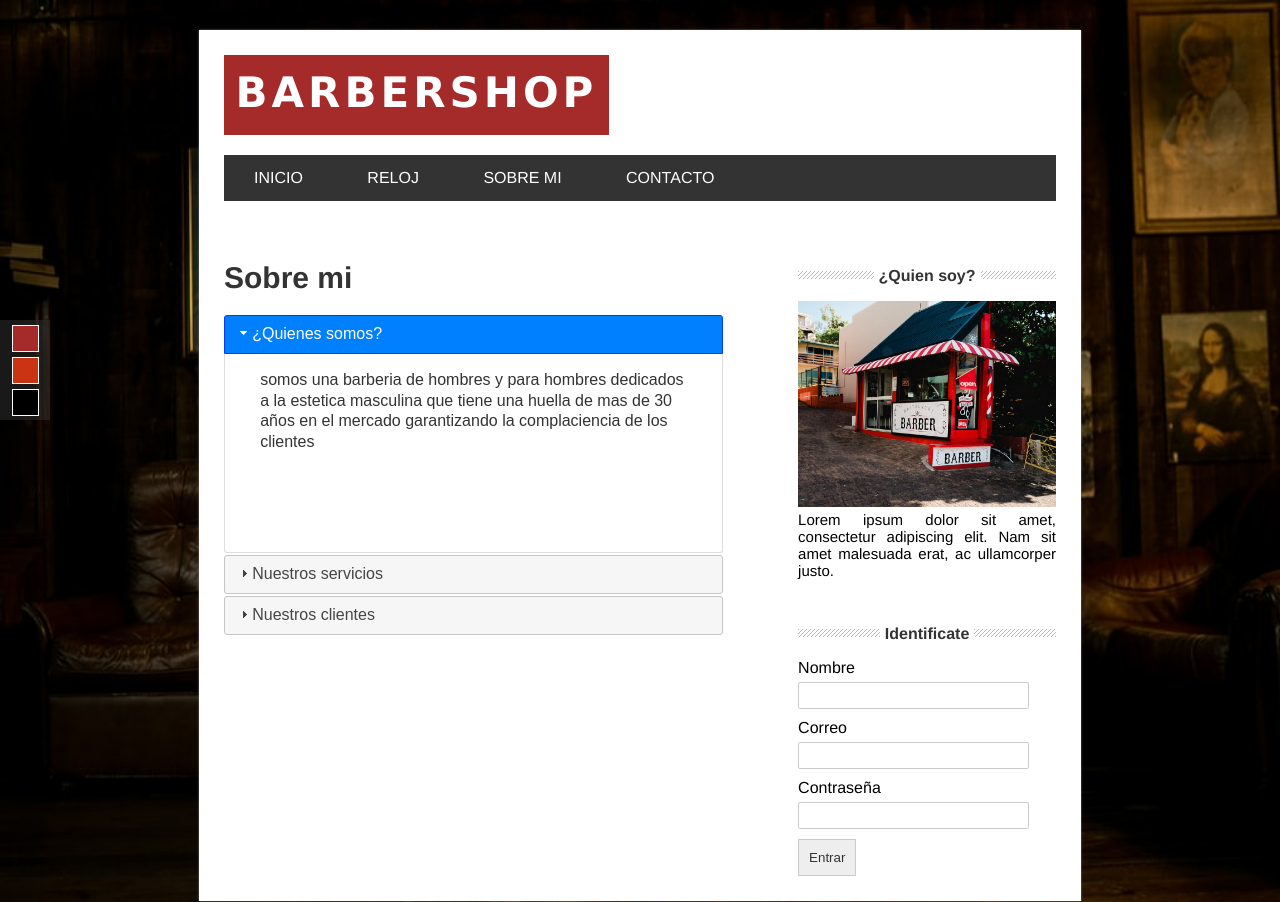
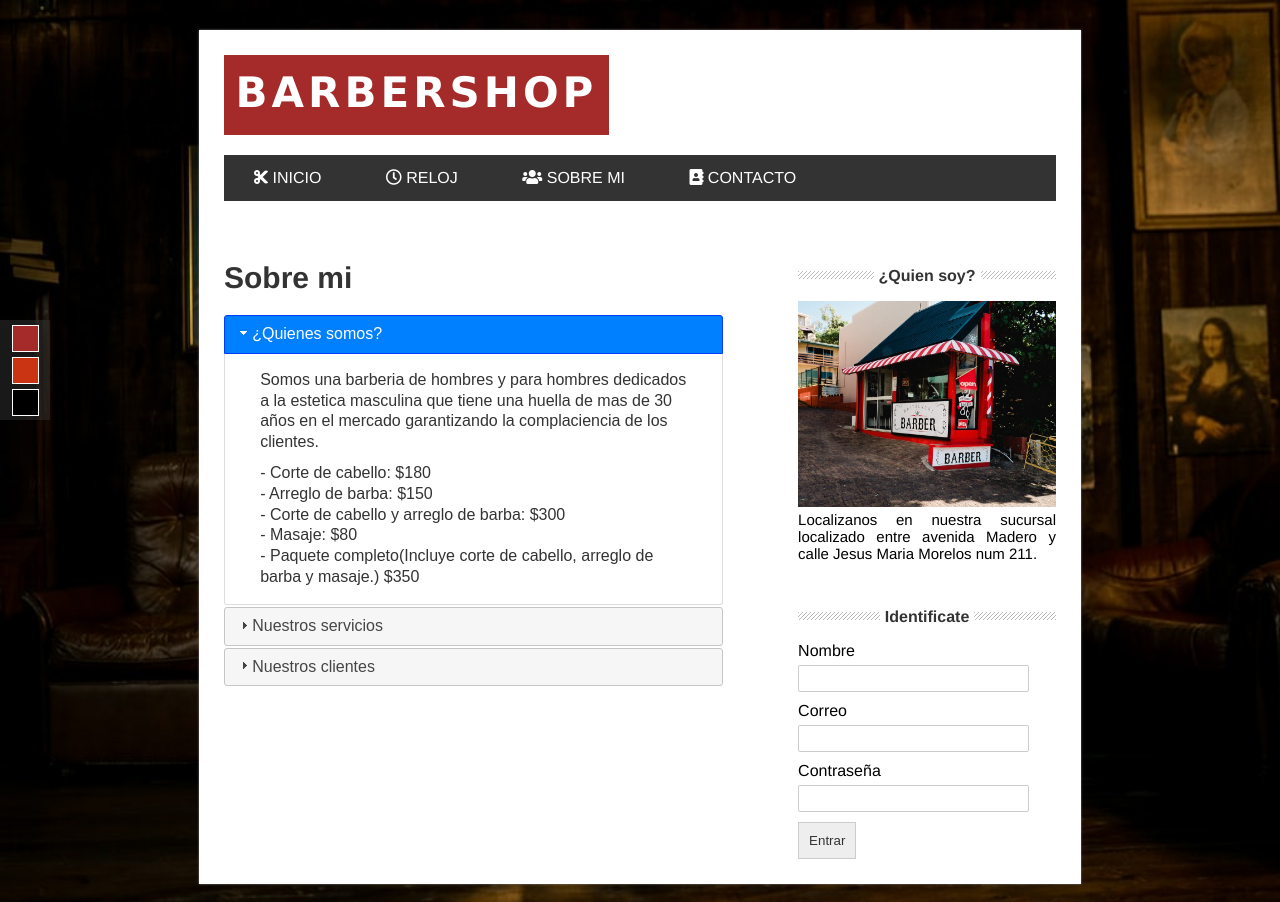
Before and after one commit to kevindeveloper95/Barber-shop, a plain HTML site: page about.html in a window 1280 px wide. Shown: the top 902 px of the page. Drawn offline with nearby package versions, Linux system fonts and the light colour scheme.

Commit message:
Se agregaron iconos para mejorar la estetica y se agregaron los precios y las promociones

```diff
--- a/about.html
+++ b/about.html
@@ -8,6 +8,8 @@
 		<link rel="stylesheet" type="text/css" href="css/styles.css" />
 		<link id="theme" rel="stylesheet" type="text/css" href="css/brown.css" />
 
+		<!-- Font Awesome -->
+		<link rel="stylesheet" href="https://pro.fontawesome.com/releases/v5.10.0/css/all.css" integrity="sha384-AYmEC3Yw5cVb3ZcuHtOA93w35dYTsvhLPVnYs9eStHfGJvOvKxVfELGroGkvsg+p" crossorigin="anonymous"/>
 
 		<!-- jQuery -->
 		<script src="https://ajax.googleapis.com/ajax/libs/jquery/3.1.1/jquery.min.js"></script>
@@ -39,10 +41,10 @@
 
 				<nav id="menu">
 					<ul>
-						<li><a href="index.html">Inicio</a></li>
-						<li><a href="reloj.html">Reloj</a></li>
-						<li><a href="about.html">Sobre mi</a></li>
-						<li><a href="contact.html">Contacto</a></li>
+						<li><a href="index.html"><i class="fas fa-cut"></i> Inicio</a></li>
+						<li><a href="reloj.html"><i class="far fa-clock"></i> Reloj</a></li>
+						<li><a href="about.html"><i class="fas fa-users"></i> Sobre mi</a></li>
+						<li><a href="contact.html"><i class="fas fa-address-book"></i> Contacto</a></li>
 					</ul>
 				</nav>
 			</header>
@@ -58,14 +60,22 @@
 						<h3>¿Quienes somos?</h3>
 						<div>
 							<p>
-								somos una barberia de hombres y para hombres dedicados a la estetica masculina que tiene una huella de mas de 30 años en el mercado garantizando la complaciencia de los clientes
+								Somos una barberia de hombres y para hombres dedicados a la estetica masculina que tiene una huella de mas de 30 años en el mercado garantizando la complaciencia de los clientes.
 							</p>
+							<ul class="precios">
+								<li>- Corte de cabello: $180</li>
+								<li>- Arreglo de barba: $150</li>
+								<li>- Corte de cabello y arreglo de barba: $300</li>
+								<li>- Masaje: $80</li>
+								<li>- Paquete completo(Incluye corte de cabello, arreglo de barba y masaje.) $350</li>
+							</ul>
+
 						</div>
 
 						<h3>Nuestros servicios</h3>
 						<div>
 							<p>
-								Los servicios incluidos en nuestra barberia van desde cortes de cabello hasta arreglos de barba incluyendo masaje y mascarillas rejuvenecedoras, tambien cuenta con una amplia gama de productos especialmente diseñados para la comunidad masculina a la venta y como plus puedes tomar cualquier bebida que tenemos a nuestra disposicion mientras esperas comodamente a que te realizen el corte o el arreglo que solicitaste
+								Los servicios incluidos en nuestra barberia van desde cortes de cabello hasta arreglos de barba incluyendo masaje y mascarillas rejuvenecedoras, tambien cuenta con una amplia gama de productos especialmente diseñados para la comunidad masculina a la venta y como plus puedes tomar cualquier bebida que tenemos a nuestra disposicion mientras esperas comodamente a que te realizen el corte o el arreglo que solicitaste.
 							</p>
 						</div>
 
@@ -76,14 +86,15 @@
 							</p>
 						</div>
 					</div>
+				</div>
+			</div>
 
-				</div>
 
 				<aside id="sidebar">
 					<div id="about">
 						<h4><span>¿Quien soy?</span></h4>
 						<img src="img/barberia.jpg" />
-						<p>Lorem ipsum dolor sit amet, consectetur adipiscing elit. Nam sit amet malesuada erat, ac ullamcorper justo.</p>
+						<p>Localizanos en nuestra sucursal localizado entre avenida Madero y calle Jesus Maria Morelos num 211.</p>
 					</div>
 
 					<div id="login">
--- a/css/styles.css
+++ b/css/styles.css
@@ -263,6 +263,10 @@ footer {
 	height: 225%;
 }
 
+.precios{
+	margin-top: 10px;
+	list-style: none;
+}
 
 @media only screen and (max-width: 1440px) {
 
--- a/js/main.js
+++ b/js/main.js
@@ -20,7 +20,7 @@ $(document).ready(function(){
 			{
 				title: 'SERVICIOS',
 				date: 'Publicado el dia ' + moment().date() + " de " + moment().format("MMMM") + " del " + moment().format("YYYY"),
-				content: 'Los servicios incluidos en nuestra barberia van desde cortes de cabello hasta arreglos de barba incluyendo masaje y mascarillas rejuvenecedoras, tambien cuenta con una amplia gama de productos especialmente diseñados para la comunidad masculina a la venta y como plus puedes tomar cualquier bebida que tenemos a nuestra disposicion mientras esperas comodamente a que te realizen el corte o el arreglo que solicitaste'
+				content: 'Los servicios incluidos en nuestra barberia van desde cortes de cabello hasta arreglos de barba incluyendo masaje y mascarillas rejuvenecedoras, tambien cuenta con una amplia gama de productos especialmente diseñados para la comunidad masculina a la venta y como plus puedes tomar cualquier bebida que tenemos a nuestra disposicion mientras esperas comodamente a que te realizen el corte o el arreglo que solicitaste.'
 			},
 			{
 				title: 'EXPERENCIA',
@@ -31,6 +31,11 @@ $(document).ready(function(){
 				title: 'PUBLICO AL QUE NOS DIRIGIMOS',
 				date: 'Publicado el dia ' + moment().date() + " de " + moment().format("MMMM") + " del " + moment().format("YYYY"),
 				content: 'Nuestra barberia esta exlusivamente enfocada al publico masculino de cualquier edad que quiera vivir una experencia completamente nueva y muy reconfortante.'
+			},
+			{
+				title: '$ PRECIOS',
+				date: 'Publicado el dia ' + moment().date() + " de " + moment().format("MMMM") + " del " + moment().format("YYYY"),
+				content: 'Corte de pelo: $180' ,
 			},
 
 		];
@@ -43,7 +48,7 @@ $(document).ready(function(){
 					<p>
 						${item.content}
 					</p>
-					<a href="#" class="button-more">Leer más</a>
+					<a href="about.html" class="button-more">Leer mas</a>
 				</article>
 			`;
 
@@ -113,6 +118,7 @@ $(document).ready(function(){
 	}
 
 
+
 	// Reloj
 	if(window.location.href.indexOf('reloj') > -1){
 
```
Also changed, not shown: contact.html (+7 -5 lines), index.html (+18 -9 lines), reloj.html (+8 -5 lines).
